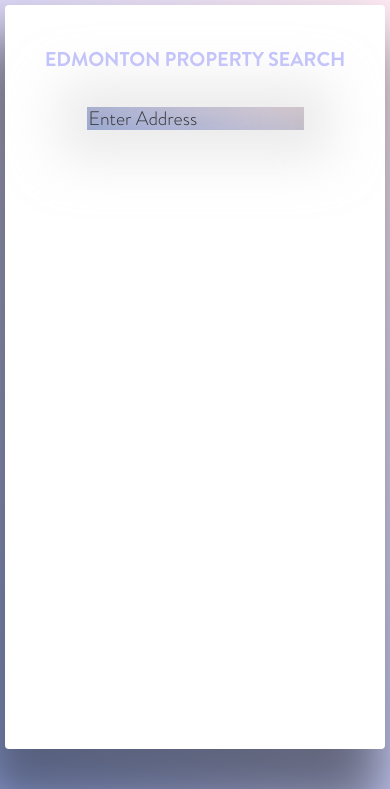
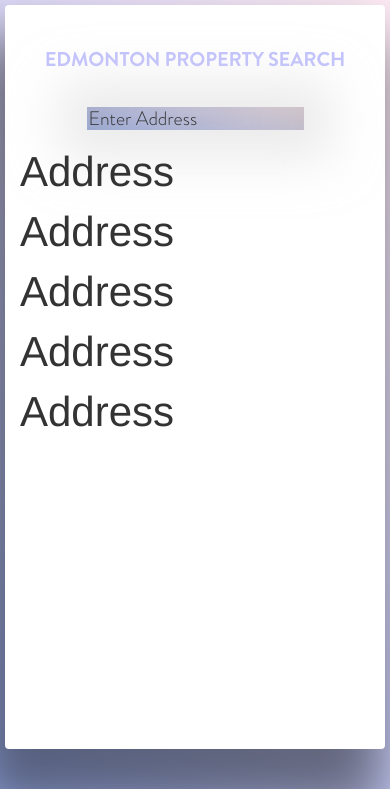
Before and after one commit to maharshmellow/edmonton-property-search, a Django app: page / in a window 390 px wide. Shown: the top 789 px of the page. Run offline with Django 3.2, Linux system fonts and the light colour scheme; some libraries are stand-ins or nearby versions.

Commit message:
mobile size testing

```diff
--- a/pricer/static/pricer/css/styles.css
+++ b/pricer/static/pricer/css/styles.css
@@ -42,7 +42,6 @@ body {
     font-weight: 100;
     margin-top: 30px;
     /*background-color: red;*/
-    /*text-align: center;*/
     font-size: 5vw;
     width: 100%;
 
@@ -51,12 +50,19 @@ body {
 input:focus {
     outline: none;
 }
+
 input[type="text"] {
     border: transparent;
     background-image: linear-gradient(197deg, #FFECF5 0%, #A5BBFF 100%);
     box-shadow: 0 2px 50px 27px rgba(215,215,215,0.50), inset 0 1px 53px 2px rgba(143,143,143,0.50);
 
 }
+
+#infoBox{
+    /*padding-left: 10vw;*/
+    font-size: 3em;
+}
+
 
 @media only screen and (max-width: 500px) {
     #backplate{
--- a/pricer/templates/pricer/header.html
+++ b/pricer/templates/pricer/header.html
@@ -26,8 +26,24 @@
 		<div class="row">
 			<div class="col-lg-2 col-sm-1"></div>
 			<div class="col-lg-8 col-sm-10 center-block text-center">
-			<h1 id="addressBar"><input id="addressBarField" type="text" value="Enter Address" onfocus="if(this.value == 'Enter Address') {this.value=''}" onblur="if(this.value == ''){this.value ='Enter Address'}"></h1>
+				<h1 id="addressBar">
+					<input id="addressBarField" type="text" value="Enter Address" onfocus="if(this.value == 'Enter Address') {this.value=''}" onblur="if(this.value == ''){this.value ='Enter Address'}">
+					</input>
+				</h1>
+			</div>
 			<div class="col-lg-2 col-sm-1"></div>
+		</div>
+
+		<div class="row">
+			<div class="col-lg-3 col-sm-2"></div>
+			<div id="infoBox" class="col-lg-6 col-sm-8">
+				<span id="addressTitle">Address</span><br>
+				<span id="addressTitle">Address</span><br>
+				<span id="addressTitle">Address</span><br>
+				<span id="addressTitle">Address</span><br>
+				<span id="addressTitle">Address</span><br>
+			</div>
+			<div class="col-lg-3 col-sm-2"></div>
 		</div>
 
 
```
